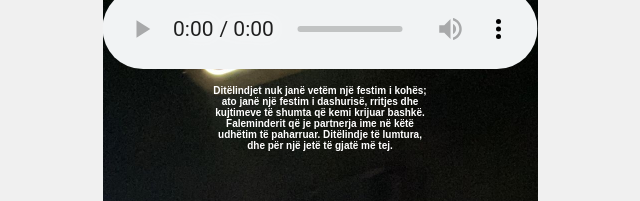
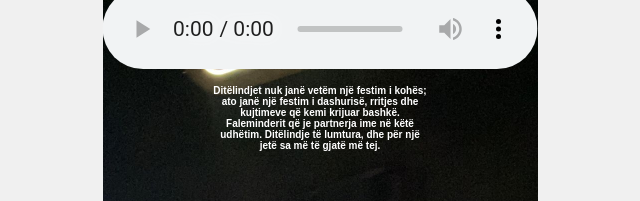
Before and after one commit to leandro0034/birthday-surprise, a plain HTML site: page index.html in a window 1280 px wide. Shown: the top 201 px of the page, without its empty margins (320-960 px from the left). Drawn offline with Linux system fonts and the light colour scheme.

Commit message:
Update index.html

```diff
--- a/index.html
+++ b/index.html
@@ -56,7 +56,7 @@
 
     <script>
         const photos = ["image1.jpg", "image2.jpg", "image3.jpg", "image4.jpg", "image5.jpg"];
-        const texts = ["Nga dita e parë kur u njohëm si miq deri në ditën kur pranove ndjenjat tënde, dhe tani që festojmë një vit dashurie, çdo moment me ty ka qenë një kapter i bukur në historinë tonë. Urime për ditëlindjen, dashuria ime! Për shumë vite të tjera të kënaqshme bashkë.", "Ditëlindjet nuk janë vetëm një festim i kohës; ato janë një festim i dashurisë, rritjes dhe kujtimeve të shumta që kemi krijuar bashkë. Faleminderit që je partnerja ime në këtë udhëtim të paharruar. Ditëlindje të lumtura, dhe për një jetë të gjatë më tej.", "Duke shënuar një vit të dashurisë sonë, kujtohem për qindra buzëqeshje që ke sjellë në fytyrën time, ngrohtësinë e përqafimit tënd dhe gëzimin që më sjell çdo ditë. Ditëlindje të lumtura, dashuria ime. Për një jetë të përjetshme të lumtur.", "Nga miqtë te partnerë, nga pranimi i ndjenjave te ëndrrat e përbashkëta, udhëtimi ynë ka qenë thuajse magjik. Ditëlindje të lumtura, dashuria ime. Faleminderit për qeshjen, dashurinë dhe për të qenë shpirti bukur që je. Për ne dhe për udhëtimin e mrekullueshëm që na pret.", "Një vit më parë, ti ndryshove jetën time duke pranuar ndjenjat e tua, dhe që atëherë, çdo ditë me ty ka qenë një bekim. Ditëlindje të lumtura, dashuria ime. Faleminderit për qeshjen, dashurinë, dhe për të qenë shpirti bukur që je. Për ne dhe për udhëtimin e mrekullueshëm që na pret."];
+        const texts = ["Nga dita e parë kur u njohëm si miq deri në ditën kur shprehe ndjenjat, dhe tani që festojmë një vit dashurie (nesër dmth), çdo moment me ty ka qenë një kapitull i bukur. Urime për ditëlindjen, dashuria ime! Për shumë vite të tjera bashkë.", "Ditëlindjet nuk janë vetëm një festim i kohës; ato janë një festim i dashurisë, rritjes dhe kujtimeve që kemi krijuar bashkë. Faleminderit që je partnerja ime në këtë udhëtim. Ditëlindje të lumtura, dhe për një jetë sa më të gjatë më tej.", "Duke shënuar një vit të dashurisë sonë, kujtohem për qindra buzëqeshje që ke sjellë në fytyrën time, ngrohtësinë e përqafimit tënd dhe gëzimin që më sjell çdo ditë. Ditëlindje të lumtura, dashuria ime. Për një jetë të lumtur, until the end together <333.", "Nga shokë në dashnorë (haha ps jam, nejse), nga pranimi i ndjenjave te ëndrrat e përbashkëta, udhëtimi ynë ka qenë ulje-ngritje, but always filled with love. Ditëlindje të lumtura, dashuria ime. Faleminderit për qeshjen, dashurinë dhe për shpirtin e bukur që ke. Për ne dhe për udhëtimin e mrekullueshëm që na pret.", "est"];
         let currentPhotoIndex = 0;
         const slideshowElement = document.getElementById("slideshow");
         const birthdayTextElement = document.getElementById("birthdayText");
```
